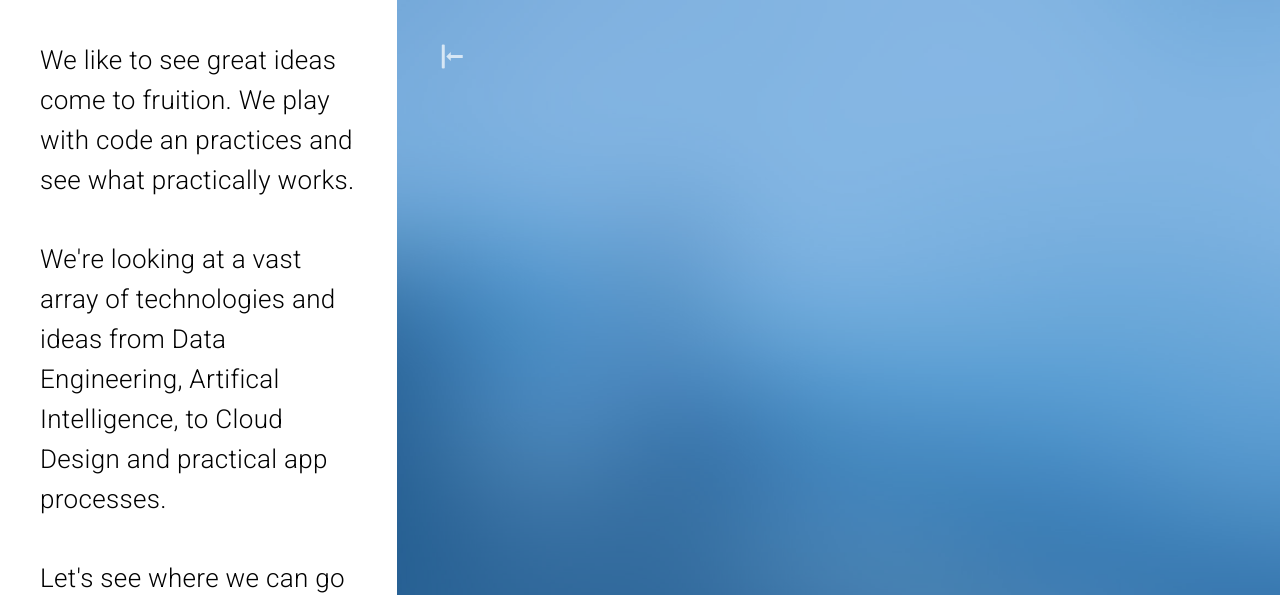
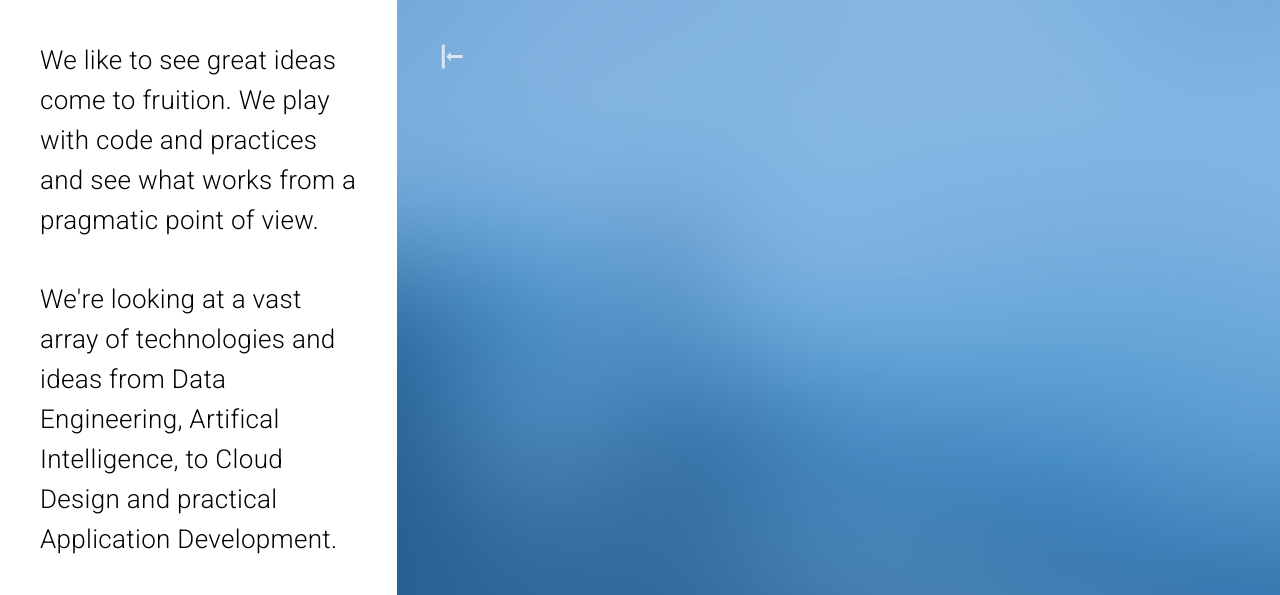
Before and after one commit to somecleverbastards/somecleverbastards.github.io, a plain HTML site: page index.html in a window 1280 px wide. Shown: the top 595 px of the page. Drawn offline with Linux system fonts and the light colour scheme; files whose address does not match are found by name.

Commit message:
update content

```diff
--- a/index.html
+++ b/index.html
@@ -44,15 +44,15 @@
 			</div>
 			<div id="social-animate" class="fh5co-social">
 				<ul>
-					<li><a href="#" class="to-animate"><i class="icon-github-with-circle"></i></a></li>
+					<li><a href="https://github.com/somecleverbastards" class="to-animate"><i class="icon-github-with-circle"></i></a></li>
 				</ul>
 			</div>
 			<div class="overlay"></div>
 		</div>
 		<div id="fh5co-bio">
 			<div id="fh5co-bio-inner">
-				<p class="to-animate">We like to see great ideas come to fruition.  We play with code an practices and see what practically works.</p>
-				<p class="to-animate">We're looking at a vast array of technologies and ideas from Data Engineering, Artifical Intelligence, to Cloud Design and practical app processes.</p>
+				<p class="to-animate">We like to see great ideas come to fruition.  We play with code and practices and see what works from a pragmatic point of view.</p>
+				<p class="to-animate">We're looking at a vast array of technologies and ideas from Data Engineering, Artifical Intelligence, to Cloud Design and practical Application Development.</p>
 				<p class="to-animate">Let's see where we can go with this - there are some really clever bastards amongst us.</p>
 				<div class="fh5co-copyright to-animate">
 					<p><small>&copy; 2017 Some Clever Bastards. By <a href="http://somecleverbastards.com">some clever bastards</a></small> </p>
```
